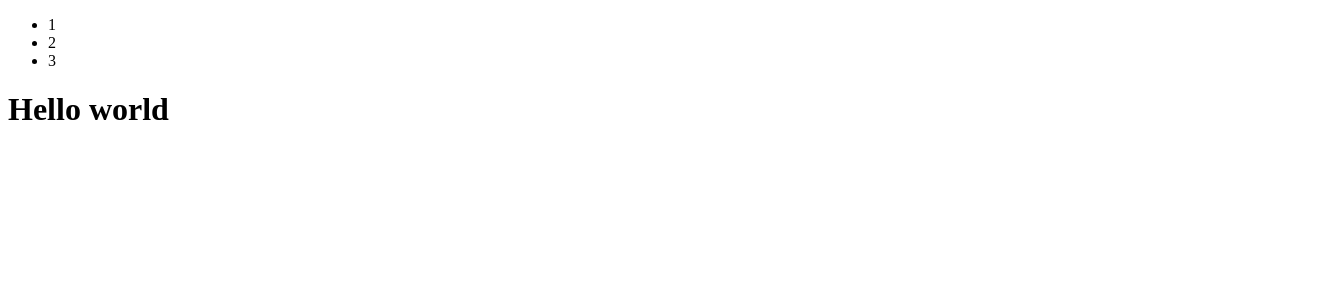
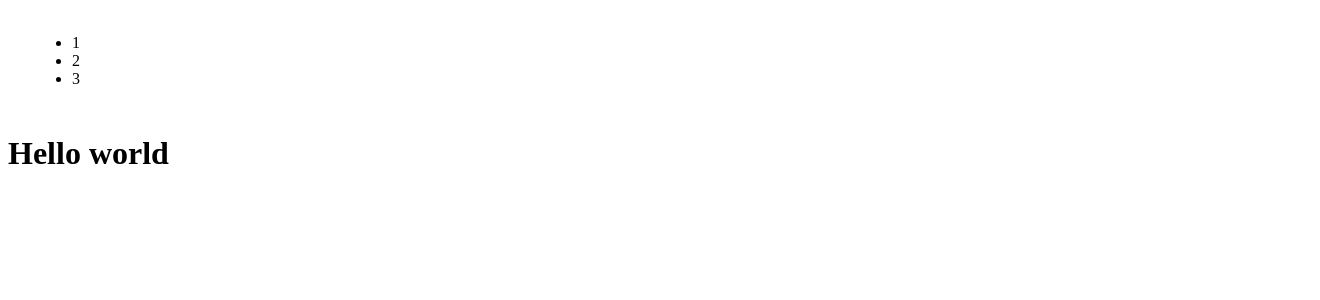
Before and after one commit to pwjworks/weather-demo, a Vue app: page / in a window 1280 px wide. Shown: the top 300 px of the page, 1320 px wide, since content can reach past the window. Built offline with nearby package versions, Linux system fonts and the light colour scheme; the HTML template or start-up script is replaced by a standard one.

Commit message:
add style

```diff
--- a/package.json
+++ b/package.json
@@ -24,6 +24,7 @@
     "@babel/cli": "^7.8.3",
     "@babel/core": "^7.8.3",
     "@babel/preset-env": "^7.8.3",
+    "autoprefixer": "^9.7.4",
     "babel-loader": "^8.0.6",
     "clean-webpack-plugin": "^3.0.0",
     "cross-env": "^6.0.3",
@@ -38,6 +39,7 @@
     "eslint-plugin-vue": "^6.1.2",
     "html-webpack-plugin": "^3.2.0",
     "mini-css-extract-plugin": "^0.9.0",
+    "postcss-loader": "^3.0.0",
     "style-loader": "^1.1.3",
     "stylus": "^0.54.7",
     "stylus-loader": "^3.0.2",
--- /dev/null
+++ b/postcss.config.js
@@ -0,0 +1,7 @@
+const autoprefixer = require('autoprefixer')
+
+module.exports = {
+  plugins: [
+    autoprefixer()
+  ]
+}
--- a/src/components/Header/Header.vue
+++ b/src/components/Header/Header.vue
@@ -11,11 +11,12 @@
 </template>
 
 <script>
-export default {
-
-}
 </script>
 
-<style>
-
+<style lang="stylus">
+.header {
+  padding: 10px 24px;
+  margin: 0;
+  width: 100%;
+}
 </style>
```
Also changed, not shown: 1 other file (tests, documents, lock files or other folders).
